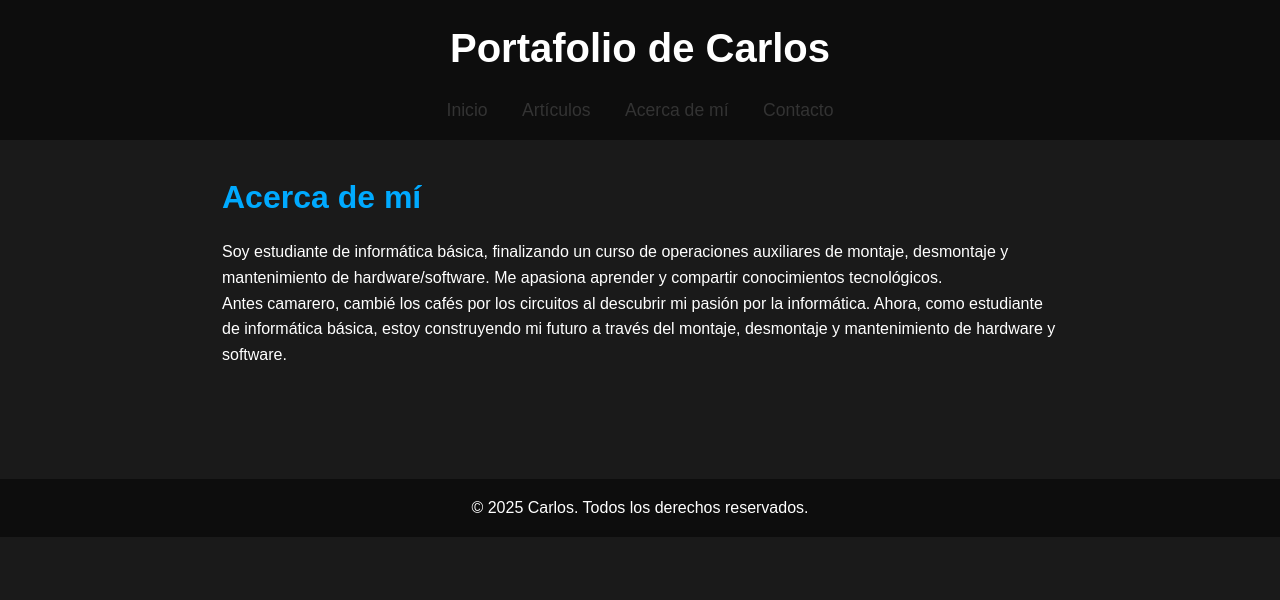
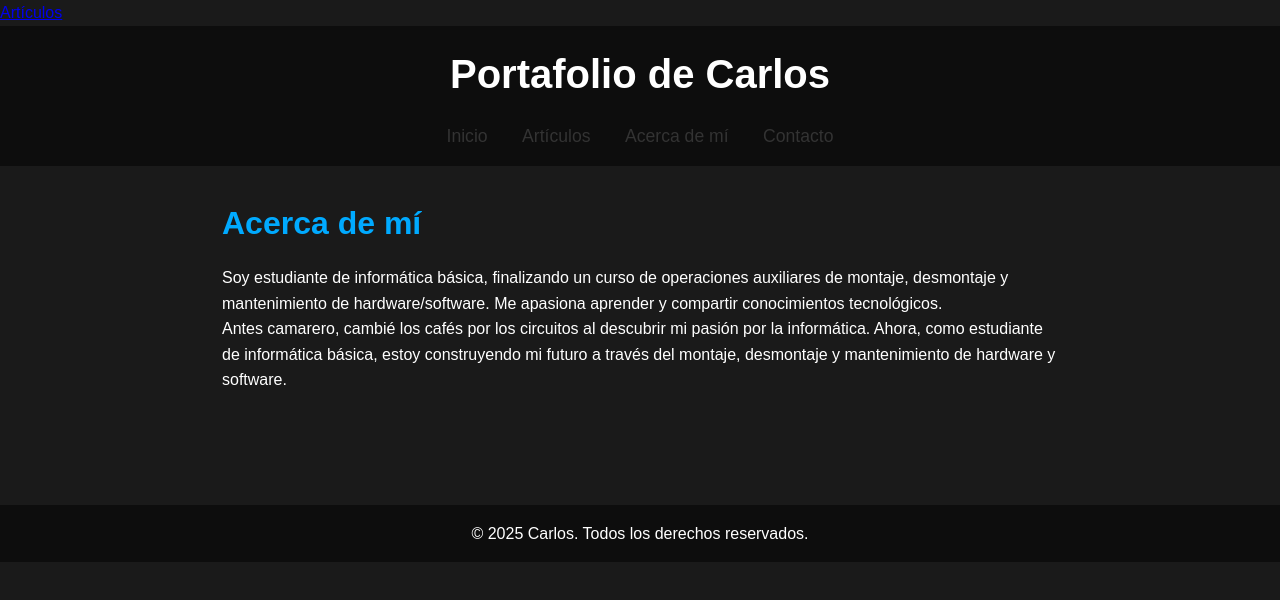
Before and after one commit to Federico9601/el-codigo-de-la-verdad, a plain HTML site: page acerca.html in a window 1280 px wide. Drawn offline with Linux system fonts and the light colour scheme.

Commit message:
Actualizar acerca.html

```diff
--- a/acerca.html
+++ b/acerca.html
@@ -1,6 +1,7 @@
 <!DOCTYPE html>
 <html lang="es">
 <head>
+<a href="acerca.html" class="active">Artículos</a>
     <meta charset="UTF-8">
     <meta name="viewport" content="width=device-width, initial-scale=1.0">
     <title>Portafolio de Carlos - Acerca de mí</title>
```
